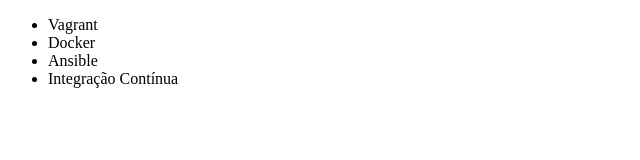
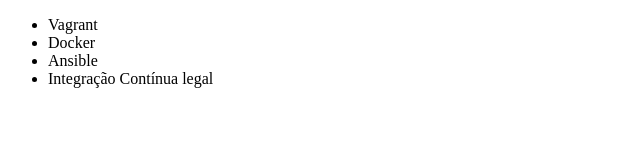
Before and after one commit to matheusmoraes2/Alura-git, a plain HTML site: page index.html in a window 1280 px wide. Shown: the full height of the page, 0-640 px from the left. Drawn offline with Linux system fonts and the light colour scheme.

Commit message:
renomeando curso de integração

```diff
--- a/index.html
+++ b/index.html
@@ -9,7 +9,7 @@
         <li>Vagrant</li>
         <li>Docker</li>
         <li>Ansible</li>
-        <li>Integração Contínua</li>
+        <li>Integração Contínua legal</li>
     </ul>
 </body>
 </html>
```
